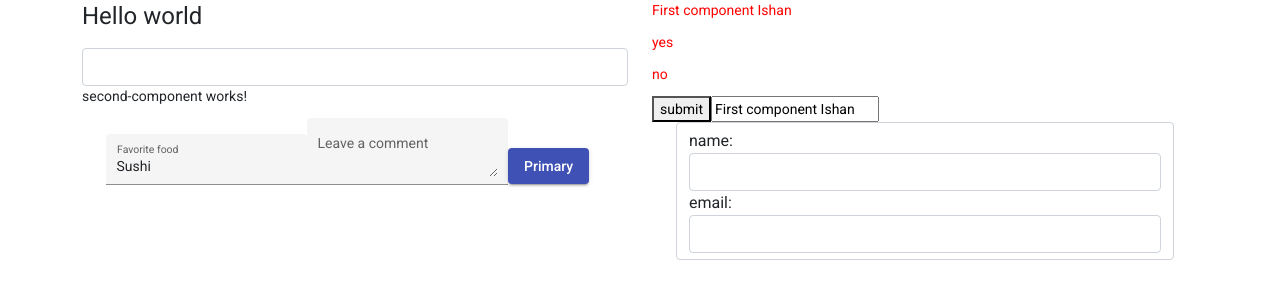
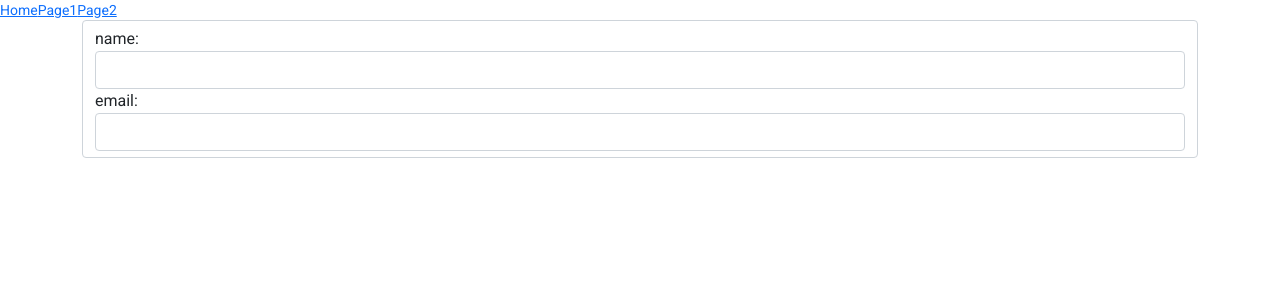
Before and after one commit to ishanEPR/AngularBeginers, an Angular app: page / in a window 1280 px wide. Shown: the top 300 px of the page. Built offline with nearby package versions, Linux system fonts and the light colour scheme.

Commit message:
add routing using href

```diff
--- a/src/app/app-routing.module.ts
+++ b/src/app/app-routing.module.ts
@@ -1,7 +1,14 @@
 import { NgModule } from '@angular/core';
 import { RouterModule, Routes } from '@angular/router';
+import { FormAngularMaterialComponent } from './form-angular-material/form-angular-material.component';
+import { FormComponent } from './form/form.component';
+import { SecondComponentComponent } from './second-component/second-component.component';
 
-const routes: Routes = [];
+const routes: Routes = [
+  {path:'',component: FormComponent},
+  {path:'page1',component:FormAngularMaterialComponent},
+  {path:'page2', component: SecondComponentComponent}
+];
 
 @NgModule({
   imports: [RouterModule.forRoot(routes)],
--- a/src/app/app.component.html
+++ b/src/app/app.component.html
@@ -1,5 +1,5 @@
 
-<div class="container">
+<!-- <div class="container">
     <div class="row">
         <div class="col-md-6">
             <h1>Hello world</h1>
@@ -15,4 +15,15 @@
 
         </div>
     </div>
-</div>
+</div> -->
+
+<!-- routing tutorial -->
+
+<nav>
+    <a href="/">Home</a>
+    <a href="/page1">Page1</a>
+    <a href="/page2">Page2</a>
+
+</nav>
+
+<router-outlet></router-outlet>
```
Also changed, not shown: src/app/form/form.component.html (+20 -0 lines), src/app/form/form.component.ts (+8 -1 lines).
